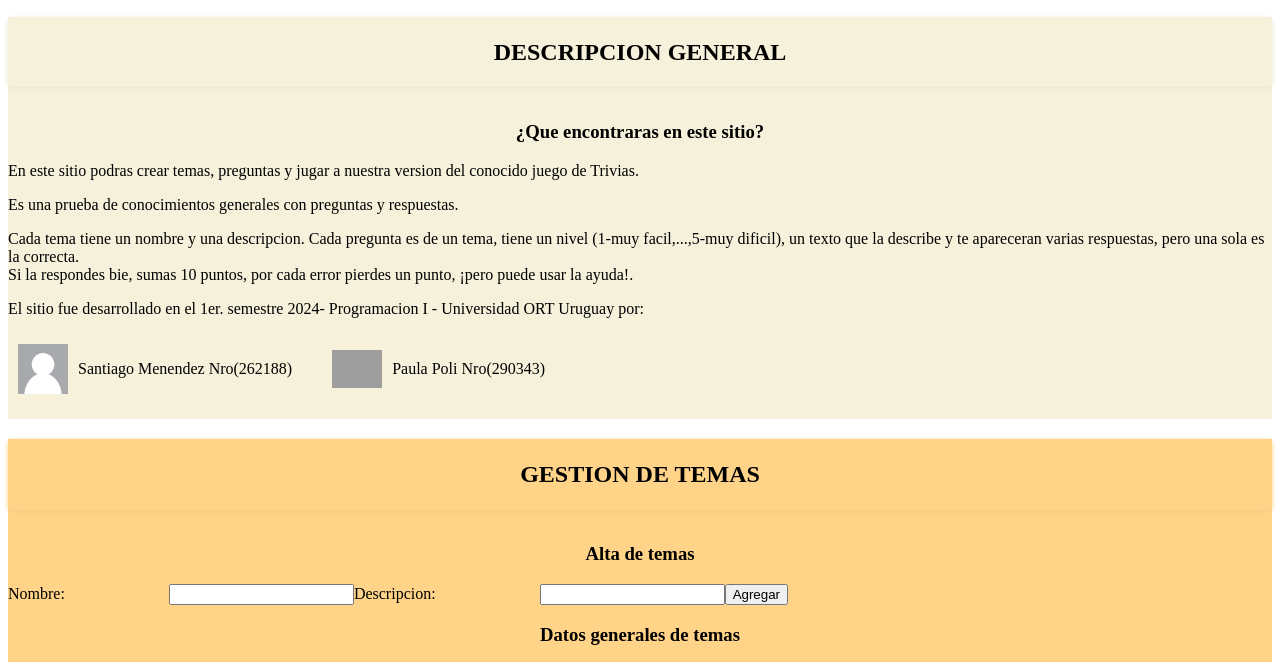
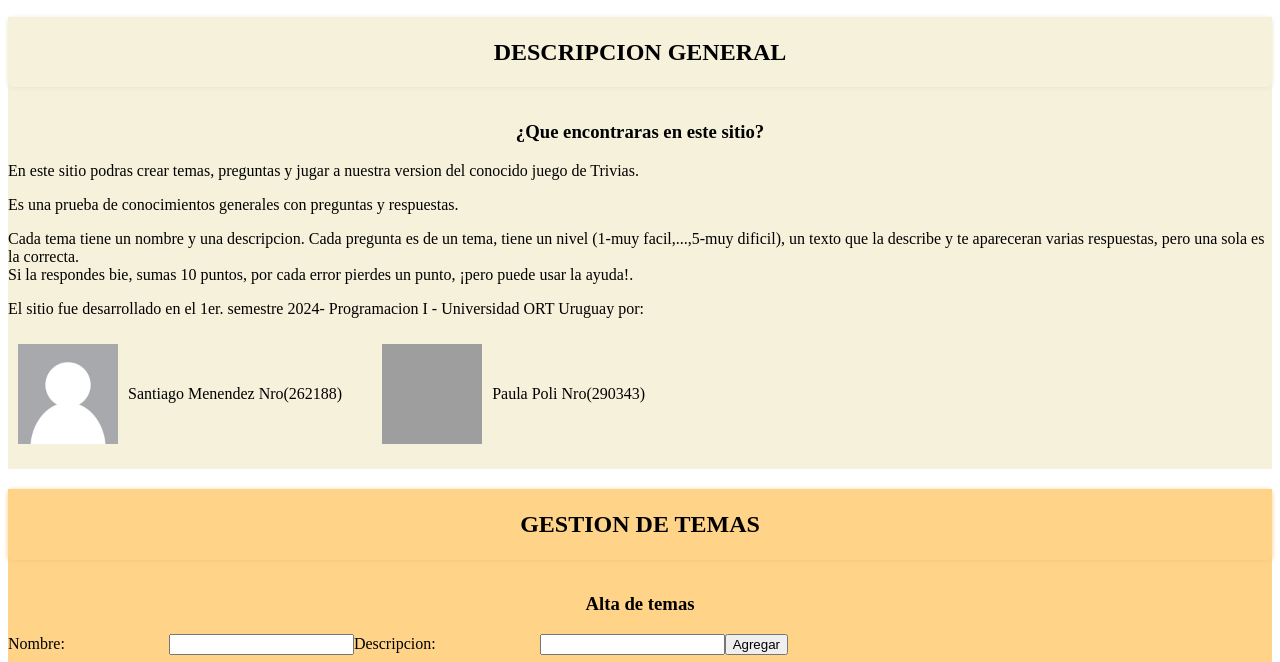
Before and after one commit to santimenendez98/obligatorioProgramacion1, a plain HTML site: page index.html in a window 1280 px wide. Shown: the part 104-766 px from the top of the page. Drawn offline with Linux system fonts and the light colour scheme; grey boxes are pictures that could not be loaded.

```diff
--- a/css/styles.css
+++ b/css/styles.css
@@ -53,7 +53,8 @@
 }
 
 .descripcion-general-imagenes img {
-  width: 50px;
+  width: 100px;
+  height: 100px;
   padding: 10px;
 }
 
```
